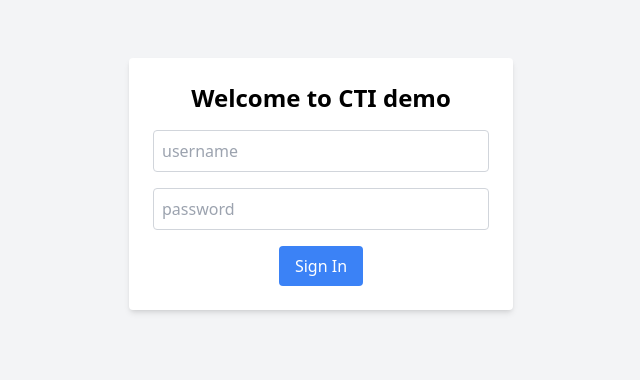
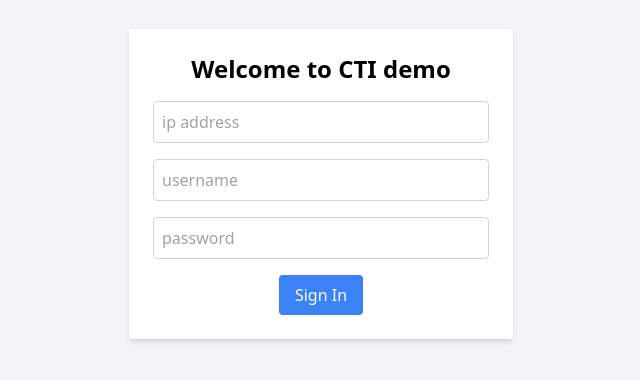
Before and after one commit to Arbin-com/Fastapi-Demo, a React (Vite) app in the folder frontend/: page /login in a window 1280 px wide. Shown: the part 216-596 px from the top of the page, without its empty margins (319-959 px from the left). Built offline with nearby package versions, Linux system fonts and the light colour scheme.

Commit message:
chore: add ip address input field.

```diff
--- a/frontend/src/pages/LoginPage.tsx
+++ b/frontend/src/pages/LoginPage.tsx
@@ -8,6 +8,7 @@ import Button from "../components/Button";
 const LoginPage: React.FC = () => {
   const [username, setUsername] = useState("");
   const [password, setPassword] = useState("");
+  const [ipaddress, setIpaddress] = useState("");
   const [error, setError] = useState("");
   const navigate = useNavigate();
 
@@ -27,6 +28,14 @@ const LoginPage: React.FC = () => {
         <h1 className="text-2xl font-bold mb-4 text-center">
           Welcome to CTI demo
         </h1>
+
+        <div className="mb-4 w-full">
+          <InputField
+            value={ipaddress}
+            onChange={setIpaddress}
+            placeholder="ip address"
+          />
+        </div>
 
         <div className="mb-4 w-full">
           <InputField
```
